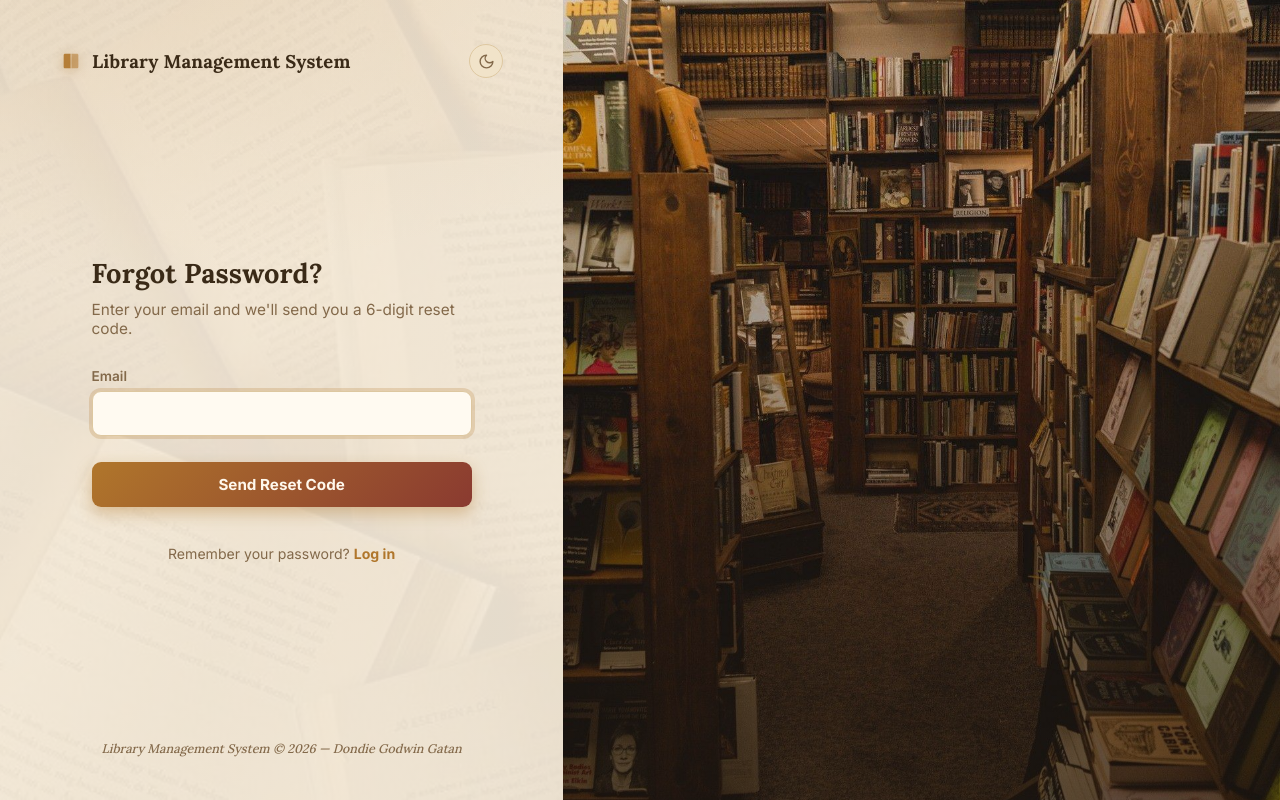
After one commit to DondieGatan/library-management-system, a Flask app: page /forgot-password in a window 1280 px wide. The commit adds this page. Run offline with Flask 3, Linux system fonts and the light colour scheme.

Commit message:
Add forgot/reset password flow (SendGrid-backed)
This app had no account-recovery path for any role -- a locked-out
owner/admin/member had no self-service fix. Registration now collects
an email (required going forward; existing accounts are unaffected --
the email column is nullable), and adds /forgot-password,
/verify-reset-code, and /reset-password behind a SendGrid-emailed
6-digit code that's hashed at rest, single-use, and re-checked for
expiry at the actual password-change step (not just at verification),
closing the same gap just found and fixed in the sibling Smart Resume
Analyser app before it could ship here too.

```diff
--- a/app.py
+++ b/app.py
@@ -2,12 +2,14 @@ import csv
 import io
 import logging
 import os
+import re
 import secrets
 from concurrent.futures import ThreadPoolExecutor
 from datetime import date
 from functools import wraps
 from typing import Any, Callable
 from dotenv import load_dotenv
+import requests
 from flask import Flask, render_template, request, redirect, url_for, flash, session, Response
 from flask_limiter import Limiter
 from flask_limiter.util import get_remote_address
@@ -17,6 +19,8 @@ import database as db
 import covers
 
 load_dotenv()
+
+EMAIL_RE = re.compile(r'^[^@\s]+@[^@\s]+\.[^@\s]+$')
 
 logging.basicConfig(level=logging.INFO, format='%(asctime)s %(levelname)s %(message)s')
 logger = logging.getLogger('library')
@@ -36,6 +40,38 @@ csrf = CSRFProtect(app)
 limiter = Limiter(get_remote_address, app=app, default_limits=[])
 
 db.init_db()
+
+SENDGRID_API_KEY = os.environ.get('SENDGRID_API_KEY')
+SENDGRID_FROM = os.environ.get('SENDGRID_FROM')
+RESET_CODE_TTL_MINUTES = 10
+
+
+def send_email(to: str, subject: str, html: str) -> bool:
+    """Send an email via SendGrid's HTTP API. Returns False (and logs a
+    warning instead of raising) when SendGrid isn't configured -- e.g. in
+    local dev without a key set -- so callers can fire-and-forget without
+    every environment needing real email delivery."""
+    if not SENDGRID_API_KEY or not SENDGRID_FROM:
+        logger.warning('SendGrid is not configured; skipping email to %s', to)
+        return False
+    response = requests.post(
+        'https://api.sendgrid.com/v3/mail/send',
+        headers={'Authorization': f'Bearer {SENDGRID_API_KEY}'},
+        json={
+            'personalizations': [{'to': [{'email': to}]}],
+            'from': {'email': SENDGRID_FROM},
+            'subject': subject,
+            'content': [{'type': 'text/html', 'value': html}],
+        },
+        timeout=10,
+    )
+    if not response.ok:
+        logger.error('SendGrid email to %s failed: %s %s', to, response.status_code, response.text)
+    return response.ok
+
+
+def generate_reset_code() -> str:
+    return f'{secrets.randbelow(1_000_000):06d}'
 
 
 def login_required(view: Callable[..., Any]) -> Callable[..., Any]:
@@ -136,19 +172,24 @@ def register():
         return redirect(home_url())
     if request.method == 'POST':
         username = request.form['username'].strip()
+        email = request.form.get('email', '').strip().lower()
         password = request.form['password']
         confirm = request.form.get('confirm_password', '')
 
-        if not username or not password:
-            flash('Username and password are required.', 'error')
+        if not username or not password or not email:
+            flash('Username, email, and password are required.', 'error')
+        elif not EMAIL_RE.match(email):
+            flash('Enter a valid email address.', 'error')
         elif password != confirm:
             flash('Passwords do not match.', 'error')
         elif len(password) < 8:
             flash('Password must be at least 8 characters.', 'error')
         elif db.get_user_by_username(username):
             flash('That username is already taken.', 'error')
+        elif db.get_user_by_email(email):
+            flash('An account with that email already exists.', 'error')
         else:
-            db.create_user(username, generate_password_hash(password))
+            db.create_user(username, generate_password_hash(password), email=email)
             flash('Account created — please log in.', 'success')
             return redirect(url_for('login'))
     return render_template('register.html')
@@ -181,6 +222,90 @@ def logout():
     session.clear()
     flash('Logged out.', 'success')
     return redirect(url_for('login'))
+
+
+@app.route('/forgot-password', methods=['GET', 'POST'])
+@limiter.limit('5 per minute', methods=['POST'])
+def forgot_password():
+    if 'user_id' in session:
+        return redirect(home_url())
+    if request.method == 'POST':
+        email = request.form.get('email', '').strip().lower()
+        user = db.get_user_by_email(email)
+        if user:
+            code = generate_reset_code()
+            db.create_reset_code(email, code, ttl_minutes=RESET_CODE_TTL_MINUTES)
+            send_email(
+                email,
+                'Reset your Library Management System password',
+                f'<p>Your password reset code is:</p><h2>{code}</h2>'
+                f'<p>This code expires in {RESET_CODE_TTL_MINUTES} minutes. '
+                f"If you didn't request this, you can safely ignore this email.</p>",
+            )
+        # Same message whether or not the account exists, so this can't be
+        # used to enumerate which emails are registered.
+        flash('If an account with that email exists, a reset code has been sent.', 'success')
+        return redirect(url_for('verify_reset_code_route', email=email))
+    return render_template('forgot_password.html')
+
+
+@app.route('/verify-reset-code', methods=['GET', 'POST'])
+@limiter.limit('10 per minute', methods=['POST'])
+def verify_reset_code_route():
+    if 'user_id' in session:
+        return redirect(home_url())
+
+    email = request.args.get('email', '') or request.form.get('email', '')
+    if not email:
+        flash('Please start the password reset process again.', 'error')
+        return redirect(url_for('forgot_password'))
+
+    if request.method == 'POST':
+        code = request.form.get('code', '').strip()
+        if not code or len(code) != 6:
+            flash('Please enter the 6-digit code.', 'error')
+        elif db.verify_reset_code(email, code):
+            session['reset_email'] = email
+            flash('Code verified! Set your new password.', 'success')
+            return redirect(url_for('reset_password'))
+        else:
+            flash('Invalid or expired code. Please try again.', 'error')
+    return render_template('verify_reset_code.html', email=email)
+
+
+@app.route('/reset-password', methods=['GET', 'POST'])
+def reset_password():
+    if 'user_id' in session:
+        return redirect(home_url())
+
+    email = session.get('reset_email')
+    if not email:
+        flash('Please verify your code first.', 'error')
+        return redirect(url_for('forgot_password'))
+
+    # Re-checked here (not just at verify-code) because the session flag
+    # above has no expiry of its own -- without this, a browser tab left
+    # open past the code's TTL could still set a new password with no
+    # live verification at all.
+    if not db.reset_token_still_valid(email):
+        session.pop('reset_email', None)
+        flash('Your reset code has expired. Please start again.', 'error')
+        return redirect(url_for('forgot_password'))
+
+    if request.method == 'POST':
+        password = request.form.get('password', '')
+        confirm = request.form.get('confirm_password', '')
+
+        if not password or len(password) < 8:
+            flash('Password must be at least 8 characters.', 'error')
+        elif password != confirm:
+            flash('Passwords do not match.', 'error')
+        else:
+            db.reset_user_password(email, generate_password_hash(password))
+            session.pop('reset_email', None)
+            flash('Password reset successfully! Please log in with your new password.', 'success')
+            return redirect(url_for('login'))
+    return render_template('reset_password.html')
 
 
 @app.route('/')
--- a/render.yaml
+++ b/render.yaml
@@ -12,3 +12,7 @@ services:
         generateValue: true
       - key: FLASK_DEBUG
         value: "0"
+      - key: SENDGRID_API_KEY
+        sync: false
+      - key: SENDGRID_FROM
+        sync: false
--- a/requirements.txt
+++ b/requirements.txt
@@ -2,4 +2,5 @@ Flask==3.1.0
 Flask-WTF==1.3.0
 Flask-Limiter==4.1.1
 python-dotenv==1.2.2
+requests==2.34.2
 gunicorn==23.0.0
--- /dev/null
+++ b/templates/forgot_password.html
@@ -0,0 +1,18 @@
+{% extends 'auth_base.html' %}
+{% block title %}Forgot Password — Library Management System{% endblock %}
+{% block content %}
+
+<h1 class="page-title">Forgot Password?</h1>
+<p class="auth-sub">Enter your email and we'll send you a 6-digit reset code.</p>
+
+<form class="auth-form" method="post">
+  <input type="hidden" name="csrf_token" value="{{ csrf_token() }}">
+  <label>Email
+    <input type="email" name="email" required autofocus>
+  </label>
+
+  <button type="submit" class="btn btn-primary auth-submit">Send Reset Code</button>
+  <p class="auth-switch">Remember your password? <a href="{{ url_for('login') }}">Log in</a></p>
+</form>
+
+{% endblock %}
--- a/templates/login.html
+++ b/templates/login.html
@@ -15,6 +15,7 @@
   </label>
 
   <button type="submit" class="btn btn-primary auth-submit">Log In</button>
+  <p class="auth-switch"><a href="{{ url_for('forgot_password') }}">Forgot password?</a></p>
   <p class="auth-switch">New here? <a href="{{ url_for('register') }}">Create an account</a></p>
 </form>
 
--- a/templates/register.html
+++ b/templates/register.html
@@ -9,6 +9,9 @@
   <input type="hidden" name="csrf_token" value="{{ csrf_token() }}">
   <label>Username
     <input type="text" name="username" required autofocus>
+  </label>
+  <label>Email
+    <input type="email" name="email" required>
   </label>
   <label>Password
     <input type="password" name="password" required minlength="8">
```
Also changed, not shown: database.py (+88 -4 lines), seed.py (+6 -3 lines), templates/reset_password.html (added, +21 -0 lines), templates/verify_reset_code.html (added, +22 -0 lines), tests/conftest.py (+5 -3 lines), tests/test_auth.py (+128 -6 lines), tests/test_rbac.py (+4 -2 lines), 1 other file.
